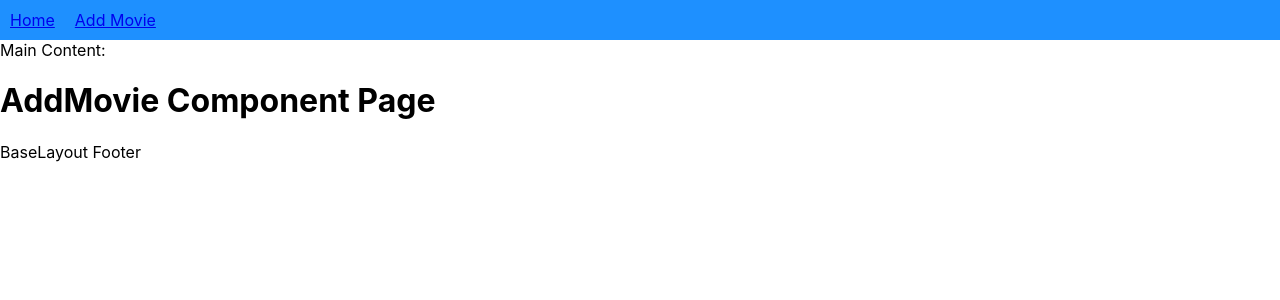
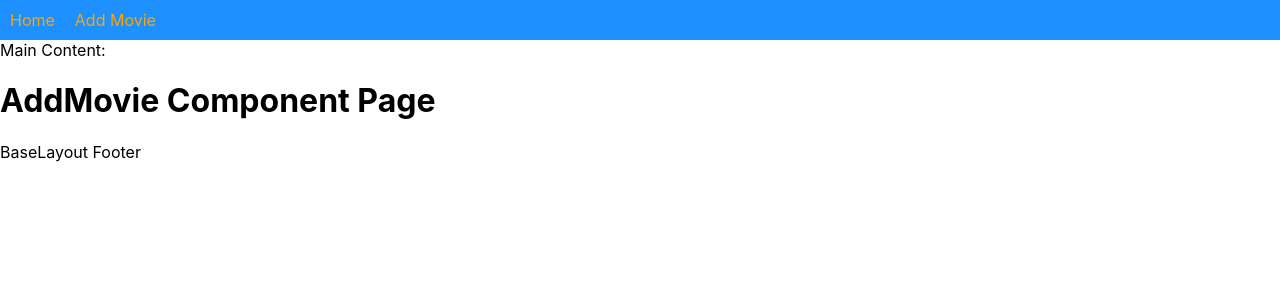
Before and after one commit to heggy231/intro-react-router-dom, a React (Create React App) app: page /add-movie in a window 1280 px wide. Shown: the top 300 px of the page. Built offline with nearby package versions, Linux system fonts and the light colour scheme.

Commit message:
finish linking header clickable

```diff
--- a/src/components/Menu.css
+++ b/src/components/Menu.css
@@ -8,3 +8,9 @@
 #menu div {
   margin: 10px;
 }
+
+/* control all anchor tag */
+#menu a {
+  text-decoration: none;
+  color: orange;
+}
```
Also changed, not shown: 1 other file (tests, documents, lock files or other folders).
